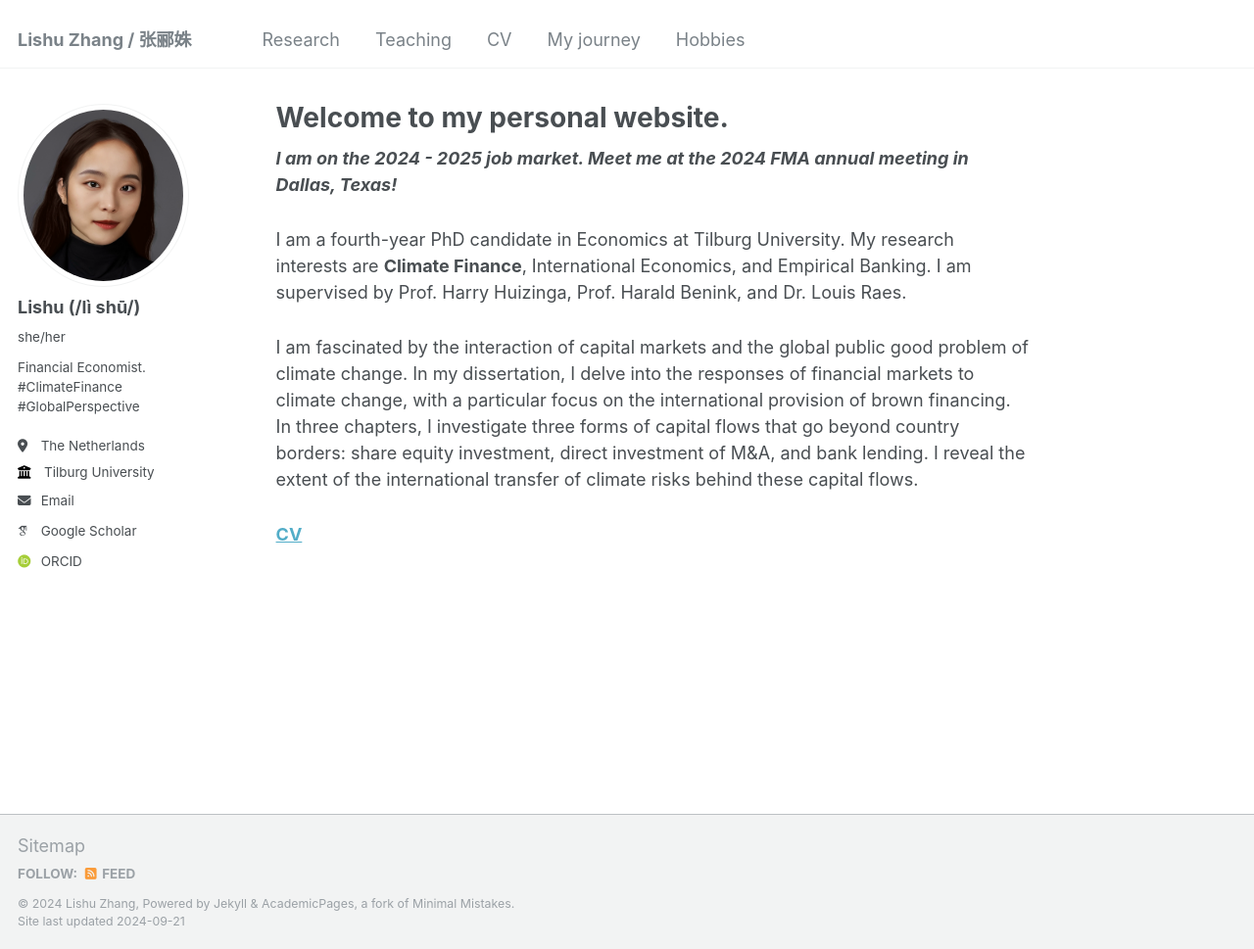
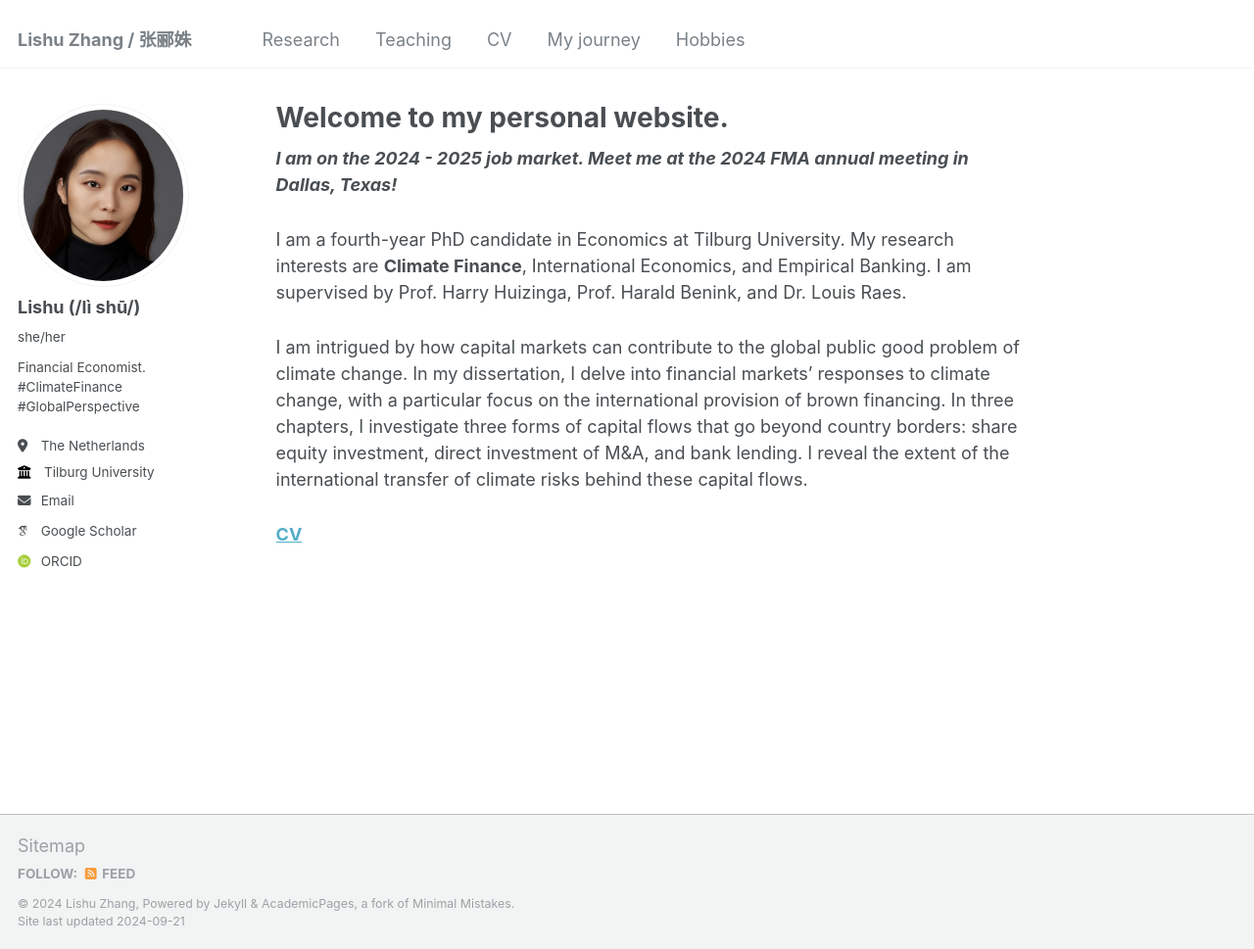
Before and after one commit to LishuZ/LishuZ.github.io, a Jekyll site: the page built from _pages/about.md, in a window 1280 px wide and 969 px high. Shown: the whole window at 98% size. Built offline with Jekyll 4.4.1, drawn with Linux system fonts in a browser that asks for light colours; some web fonts are replaced.

Commit message:
Update about.md

```diff
--- a/_pages/about.md
+++ b/_pages/about.md
@@ -10,7 +10,7 @@ redirect_from:
 
 I am a fourth-year PhD candidate in Economics at Tilburg University. My research interests are **Climate Finance**, International Economics, and Empirical Banking. I am supervised by Prof. Harry Huizinga, Prof. Harald Benink, and Dr. Louis Raes.
 
-I am fascinated by the interaction of capital markets and the global public good problem of climate change. In my dissertation, I delve into the responses of financial markets to climate change, with a particular focus on the international provision of brown financing. In three chapters, I investigate three forms of capital flows that go beyond country borders: share equity investment, direct investment of M&A, and bank lending. I reveal the extent of the international transfer of climate risks behind these capital flows.
+I am intrigued by how capital markets can contribute to the global public good problem of climate change. In my dissertation, I delve into financial markets' responses to climate change, with a particular focus on the international provision of brown financing. In three chapters, I investigate three forms of capital flows that go beyond country borders: share equity investment, direct investment of M&A, and bank lending. I reveal the extent of the international transfer of climate risks behind these capital flows.
 <br />
 
 **[CV](https://www.dropbox.com/scl/fi/qijnx8gppf8potsj0bdlx/cv.pdf?rlkey=424j0xubetuhuwn012fmc4hv2&st=wbc0d7eu&dl=0)**
```
